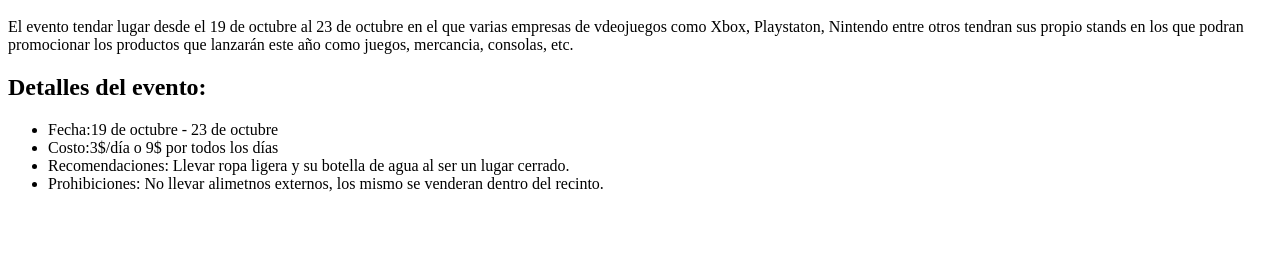
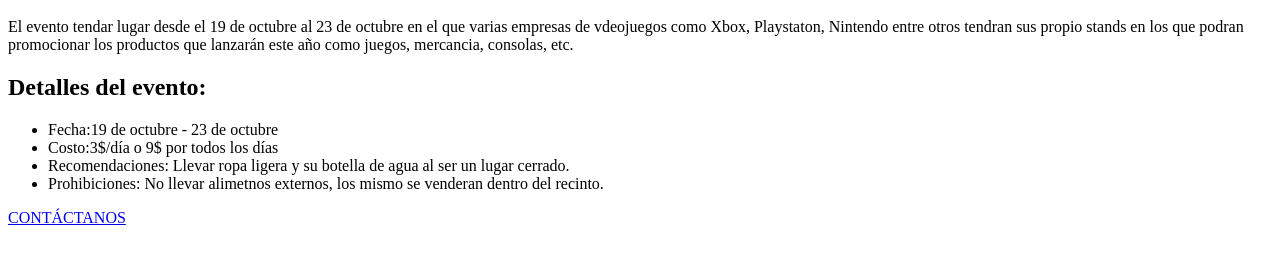
Before and after one commit to articuana/html5_002-moya-velasco, a plain HTML site: page index.html in a window 1280 px wide. Shown: the part 48-312 px from the top of the page. Drawn offline with Linux system fonts and the light colour scheme.

Commit message:
feature: Footer Modification

```diff
--- a/index.html
+++ b/index.html
@@ -16,10 +16,13 @@
         <li>Prohibiciones: No llevar alimetnos externos, los mismo se venderan dentro del recinto.</li>
     </ul>
 
+
+
 </body>
 
 <footer>
 
+    <p><a href="https://github.com/articuana/html5_002-moya-velasco" target="_blank">CONTÁCTANOS</a></p>
 
 </footer>
 </html>
```
